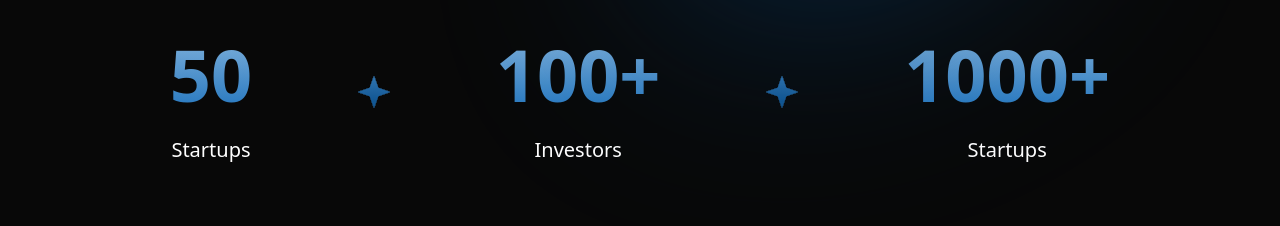
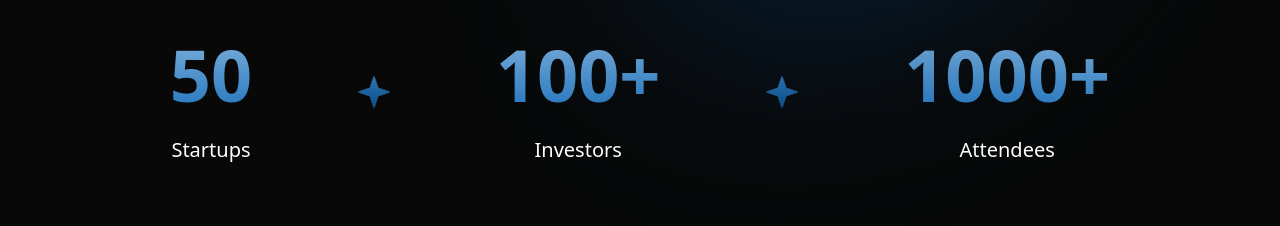
Before and after one commit to danielgao20/DEMO-25, a React (Create React App) app in the folder frontend/: page / in a window 1280 px wide. Shown: the part 1460-1686 px from the top of the page. Built offline with nearby package versions, Linux system fonts and the light colour scheme.

Commit message:
attendees

```diff
--- a/frontend/src/views/Landing.jsx
+++ b/frontend/src/views/Landing.jsx
@@ -326,7 +326,7 @@ function Landing() {
               <h1 className="text-7xl font-extrabold bg-gradient-to-t from-[#116AB8] to-[#91BCE1] text-transparent leading-normal inline-block bg-clip-text">
                 1000+
               </h1>
-              <h3 className="font-medium text-xl">Startups</h3>
+              <h3 className="font-medium text-xl">Attendees</h3>
             </div>
           </div>
         </div>
```
